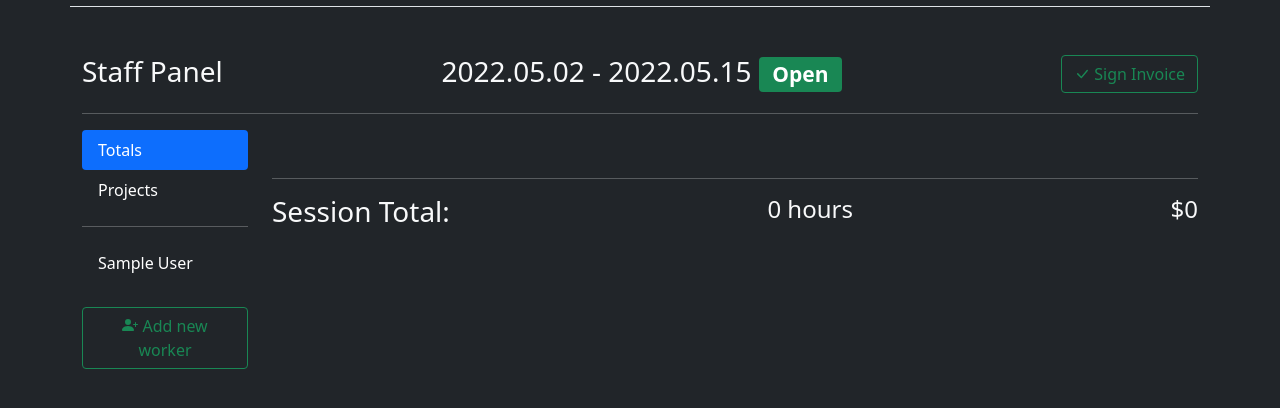
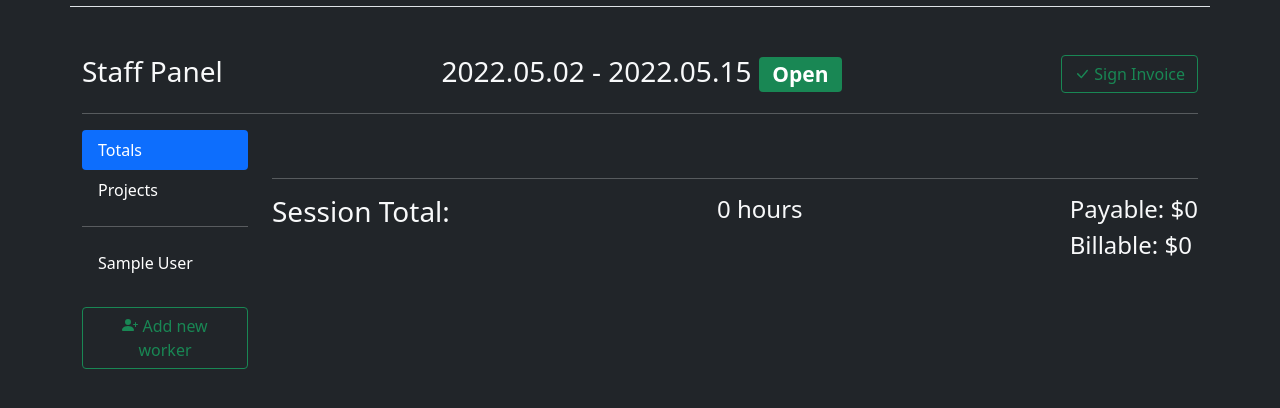
Before and after one commit to k0oda/timesheets-2, a Django app: page /dashboard/staff/totals/ in a window 1280 px wide. Shown: the part 160-568 px from the top of the page. Run offline with Django 3.2, Linux system fonts and the light colour scheme; the visitor is signed in with stand-in values (Sample User, id 1); data comes from the database, SQL or seed files in the repository; data that the repository does not hold is empty.

Commit message:
fix WorkDay objects display, implement billable/payable hour rate system

```diff
--- a/wwwdj/models.py
+++ b/wwwdj/models.py
@@ -10,7 +10,8 @@ from wwwdj import model_choices as choices
 
 class User(AbstractUser):
     email = models.EmailField(unique=True)
-    hour_rate = models.DecimalField(max_digits=5, decimal_places=2, blank=True, null=True)
+    payable_hour_rate = models.DecimalField(max_digits=5, decimal_places=2, blank=True, null=True)
+    billable_hour_rate = models.DecimalField(max_digits=5, decimal_places=2, blank=True, null=True)
 
     USERNAME_FIELD = "email"
     REQUIRED_FIELDS = ["username", "password"]
@@ -66,7 +67,8 @@ class Record(models.Model):
     start_time = models.DateTimeField()
     finish_time = models.DateTimeField(blank=True, null=True)
     total_hours = models.DecimalField(max_digits=4, decimal_places=2, blank=True, null=True)
-    earnings = models.DecimalField(max_digits=7, decimal_places=2, blank=True, null=True)
+    payable_earnings = models.DecimalField(max_digits=7, decimal_places=2, blank=True, null=True)
+    billable_earnings = models.DecimalField(max_digits=7, decimal_places=2, blank=True, null=True)
     summary = models.TextField(blank=True, null=True)
     stopped = models.BooleanField(default=False)
 
--- a/wwwdj/templates/pages/staff/dashboard.html
+++ b/wwwdj/templates/pages/staff/dashboard.html
@@ -121,8 +121,12 @@ Staff Panel | Vidicode Timesheets
             <input type="text" name="last_name" id="last-name" class="form-control bg-dark text-white" required>
           </div>
           <div class="mb-1">
-            <label for="hour-rate" class="col-form-label">Hour Rate:</label>
-            <input type="number" name="hour_rate" id="hour-rate" min="1" value="10" step="0.5" class="form-control bg-dark text-white" required>
+            <label for="hour-rate" class="col-form-label">Payable Hour Rate:</label>
+            <input type="number" name="payable_hour_rate" id="hour-rate" value="{{ current_worker.payable_hour_rate }}" min="1" value="10" step="0.5" class="form-control bg-dark text-white" required>
+          </div>
+          <div class="mb-1">
+            <label for="hour-rate" class="col-form-label">Billable Hour Rate:</label>
+            <input type="number" name="billable_hour_rate" id="hour-rate" value="{{ current_worker.billable_hour_rate }}" min="1" value="10" step="0.5" class="form-control bg-dark text-white" required>
           </div>
           <div class="mb-3">
             <label for="password" class="col-form-label">Password:</label>
--- a/wwwdj/templates/pages/staff/totals.html
+++ b/wwwdj/templates/pages/staff/totals.html
@@ -11,7 +11,8 @@
     <tr>
       <th scope="col" style="width: 25%;">Worker</th>
       <th scope="col" style="width: 15%;">Total Hours</th>
-      <th scope="col" style="width: 15%;">Total Earnings</th>
+      <th scope="col" style="width: 15%;">Total Payable</th>
+      <th scope="col" style="width: 15%;">Total Billable</th>
       <th scope="col" style="width: 15%;">Days Worked</th>
     </tr>
   </thead>
@@ -28,7 +29,10 @@
         ${{ record.2 }}
       </td>
       <td>
-        {{ record.3 }}
+        ${{ record.3 }}
+      </td>
+      <td>
+        {{ record.4 }}
       </td>
     </tr>
     {% endfor %}
@@ -57,7 +61,8 @@
     <h4>{{ session_total_hours }} hours</h4>
   </div>
   <div class="col-auto">
-    <h4>${{ session_total_earnings }}</h4>
+    <h4>Payable: ${{ session_total_payable_earnings }}</h4>
+    <h4>Billable: ${{ session_total_billable_earnings }}</h4>
   </div>
 </div>
 {% endblock %}
--- a/wwwdj/views.py
+++ b/wwwdj/views.py
@@ -48,13 +48,15 @@ def get_project_work(session_number, project_number):
     work_records = {
         "meta": {
             "total_hours": 0,
-            "total_earnings": 0,
+            "total_payable_earnings": 0,
+            "total_billable_earnings": 0,
         },
         "records": [],
     }
     for worker in workers:
         work_total_hours = 0
-        work_total_earnings = 0
+        work_total_payable_earnings = 0
+        work_total_billable_earnings = 0
         work_total_days = 0
         for workday in session.workday_set.all().order_by("day_of_week"):
             records = models.Record.objects.filter(
@@ -67,14 +69,16 @@ def get_project_work(session_number, project_number):
                 if record.total_hours:
                     workday_worked = True
                     work_total_hours += record.total_hours
-                    work_total_earnings += record.earnings
+                    work_total_payable_earnings += record.payable_earnings
+                    work_total_billable_earnings += record.billable_earnings
             if workday_worked:
                 work_total_days += 1
         if work_total_days == 0:
             continue
-        work_record = [worker, work_total_hours, work_total_earnings, work_total_days]
+        work_record = [worker, work_total_hours, work_total_payable_earnings, work_total_billable_earnings, work_total_days]
         work_records["meta"]["total_hours"] += work_total_hours
-        work_records["meta"]["total_earnings"] += work_total_earnings
+        work_records["meta"]["total_payable_earnings"] += work_total_payable_earnings
+        work_records["meta"]["total_billable_earnings"] += work_total_billable_earnings
         work_records["records"].append(work_record)
     return work_records
 
@@ -82,22 +86,26 @@ def get_project_work(session_number, project_number):
 def get_work_timesheet(session, worker):
     workdays = [[], []]
     work_total_hours = 0
-    work_total_earnings = 0
+    work_total_payable_earnings = 0
+    work_total_billable_earnings = 0
     for workday in session.workday_set.all().order_by("day_of_week"):
         records = models.Record.objects.filter(
             worker=worker,
             workday=workday,
         )
         hours = 0
-        earnings = 0
+        payable_earnings = 0
+        billable_earnings = 0
         for record in records:
             if record.total_hours:
                 hours += record.total_hours
-                earnings += record.earnings
-        workdays[session.starting_date.day + 7 <= workday.date.day if 1 else 0].append([workday, records, hours, earnings])
+                payable_earnings += record.payable_earnings
+                billable_earnings += record.billable_earnings
+        workdays[session.starting_date.day + 7 <= workday.date.day if 1 else 0].append([workday, records, hours, payable_earnings, billable_earnings])
         work_total_hours += hours
-        work_total_earnings += earnings
-    return (workdays, work_total_hours, work_total_earnings)
+        work_total_payable_earnings += payable_earnings
+        work_total_billable_earnings  += billable_earnings
+    return (workdays, work_total_hours, work_total_payable_earnings, work_total_billable_earnings)
 
 
 # Worker-faced Views
@@ -150,7 +158,8 @@ def stop_work(request, record_id):
         elif total_minutes > 8 and total_minutes <= 45:
             total_hours += 0.5
         record.total_hours = total_hours
-        record.earnings = record.total_hours * float(record.worker.hour_rate + record.project.hour_rate_increase)
+        record.payable_earnings = record.total_hours * float(record.worker.payable_hour_rate + record.project.hour_rate_increase)
+        record.billable_earnings = record.total_hours * float(record.worker.billable_hour_rate)
         summary = request.POST.get("summary")
         record.summary = summary
         record.stopped = True
@@ -201,7 +210,7 @@ def dashboard(request):
             )
         session.save()
     projects = models.Project.objects.all()
-    workdays, work_total_hours, work_total_earnings = get_work_timesheet(session, request.user)
+    workdays, work_total_hours, work_total_payable_earnings, work_total_billable_earnings = get_work_timesheet(session, request.user)
     return render(
         request,
         "pages/dashboard.html",
@@ -210,7 +219,8 @@ def dashboard(request):
             "projects": projects,
             "workdays": workdays,
             "total_hours": work_total_hours,
-            "total_earnings": work_total_earnings,
+            "total_payable_earnings": work_total_payable_earnings,
+            "total_billable_earnings": work_total_billable_earnings,
         }
     )
 
@@ -250,13 +260,15 @@ def totals(request, session_number=None):
         projects = models.Project.objects.all()
         workers = get_user_model().objects.all()
         session_total_hours = 0
-        session_total_earnings = 0
+        session_total_payable_earnings = 0
+        session_total_billable_earnings = 0
         work_records = {}
         for project in projects:
             project_work = get_project_work(session.pk, project.pk)
             work_records[project] = project_work
             session_total_hours += project_work["meta"]["total_hours"]
-            session_total_earnings += project_work["meta"]["total_earnings"]
+            session_total_payable_earnings += project_work["meta"]["total_payable_earnings"]
+            session_total_billable_earnings += project_work["meta"]["total_billable_earnings"]
         return render(
             request,
             "pages/staff/totals.html",
@@ -268,7 +280,8 @@ def totals(request, session_number=None):
                 "workers": workers,
                 "work_records": work_records,
                 "session_total_hours": session_total_hours,
-                "session_total_earnings": session_total_earnings,
+                "session_total_payable_earnings": session_total_payable_earnings,
+                "session_total_billable_earnings": session_total_billable_earnings,
             }
         )
     else:
@@ -363,7 +376,7 @@ def worker_timesheet(request, worker_number, session_number=None):
         projects = models.Project.objects.all()
         workers = get_user_model().objects.all()
         current_worker = get_user_model().objects.get(pk=worker_number)
-        workdays, work_total_hours, work_total_earnings = get_work_timesheet(session, current_worker)
+        workdays, work_total_hours, work_total_payable_earnings, work_total_billable_earnings = get_work_timesheet(session, current_worker)
         return render(
             request,
             "pages/staff/worker_timesheet.html",
@@ -376,7 +389,8 @@ def worker_timesheet(request, worker_number, session_number=None):
                 "current_worker": current_worker,
                 "workdays": workdays,
                 "total_hours": work_total_hours,
-                "total_earnings": work_total_earnings,
+                "total_payable_earnings": work_total_payable_earnings,
+                "total_billable_earnings": work_total_billable_earnings,
             }
         )
     else:
@@ -396,7 +410,8 @@ def add_worker(request, session_number=None):
                 email=request.POST.get('email'),
                 first_name=request.POST.get('first_name'),
                 last_name=request.POST.get('last_name'),
-                hour_rate=request.POST.get('hour_rate'),
+                payable_hour_rate=request.POST.get('payable_hour_rate'),
+                billable_hour_rate=request.POST.get('billable_hour_rate'),
                 password=request.POST.get('password'),
                 is_staff=is_staff,
             )
@@ -419,7 +434,8 @@ def edit_worker(request, worker_number, session_number=None):
             worker.email=request.POST.get('email')
             worker.first_name=request.POST.get('first_name')
             worker.last_name=request.POST.get('last_name')
-            worker.hour_rate=request.POST.get('hour_rate')
+            worker.payable_hour_rate=request.POST.get('payable_hour_rate')
+            worker.billable_hour_rate=request.POST.get('billable_hour_rate')
             worker.is_staff=is_staff
             worker.save()
         return redirect("worker_timesheet", session.pk, worker_number)
```
Also changed, not shown: wwwdj/admin.py (+15 -1 lines), wwwdj/templates/pages/dashboard.html (+10 -5 lines), wwwdj/templates/pages/staff/worker_timesheet.html (+16 -7 lines).
